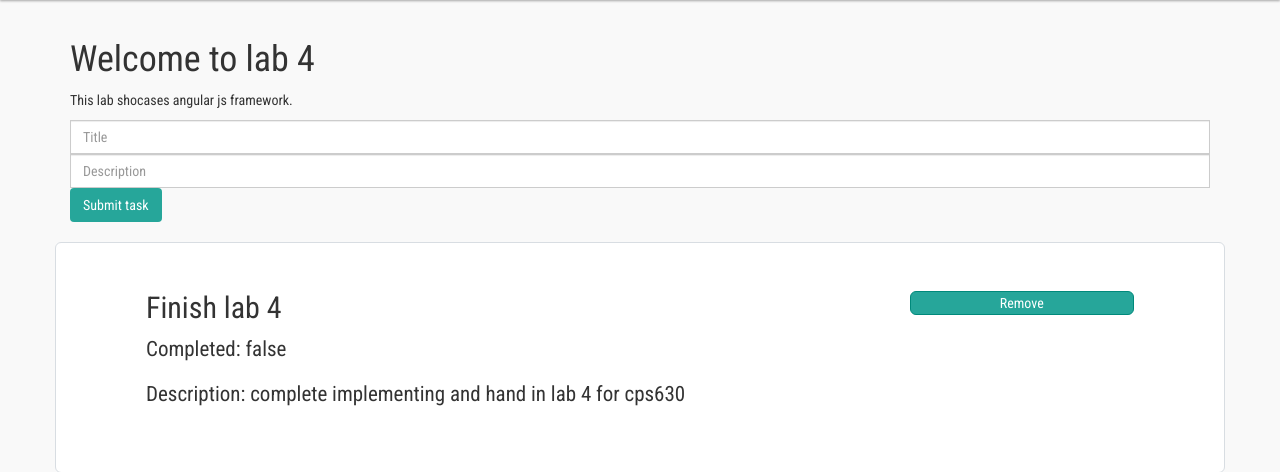
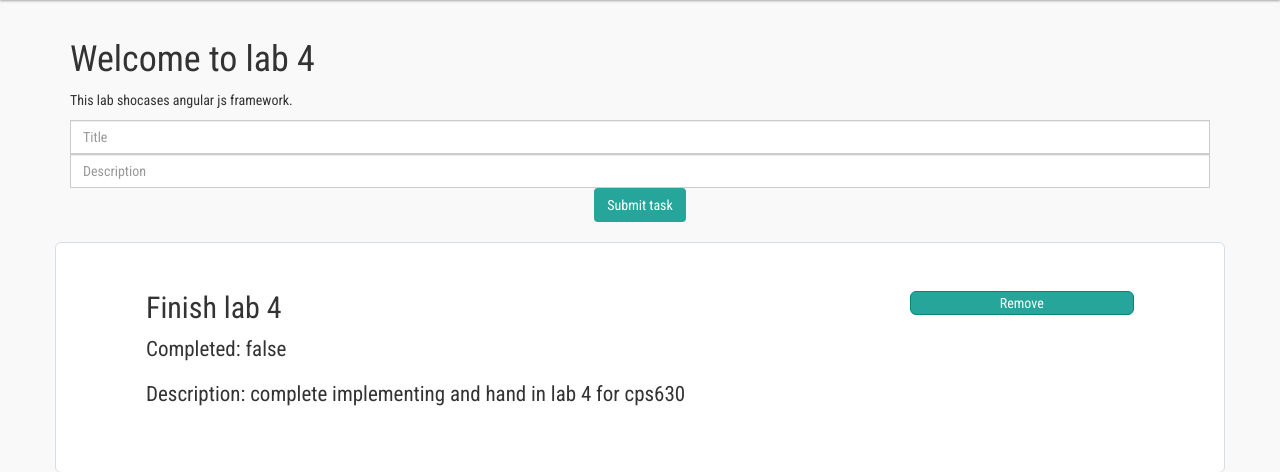
Before and after one commit to aa-ng/aa-ng.github.io, a PHP site: page /cps630/labs/lab4/index.html in a window 1280 px wide. Shown: the part 86-558 px from the top of the page. Run offline with PHP 8.4, Linux system fonts and the light colour scheme; some libraries are stand-ins or nearby versions.

Commit message:
style changes

```diff
--- a/cps630/labs/lab4/index.html
+++ b/cps630/labs/lab4/index.html
@@ -38,7 +38,7 @@
 							<input type="text" class="form-control" placeholder="Description">
 						<!-- </span> -->
 					</div>
-					<div class="col-lg-12">
+					<div class="col-lg-12 center">
 						<button class="btn btn-defualt">Submit task</button>
 					</div>
 				</form>
--- a/cps630/labs/lab4/style.css
+++ b/cps630/labs/lab4/style.css
@@ -69,6 +69,8 @@
 	border: 1px solid #d8dde2;;
 }
 
+.center {text-align: center;}
+
 button
 {
 	border-radius: 6px;
```
